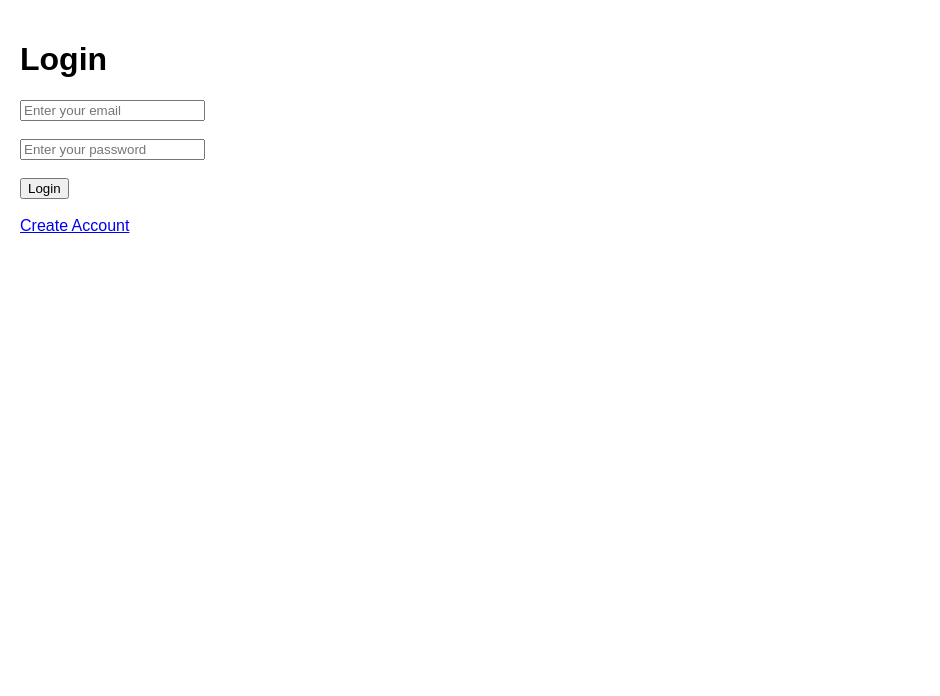
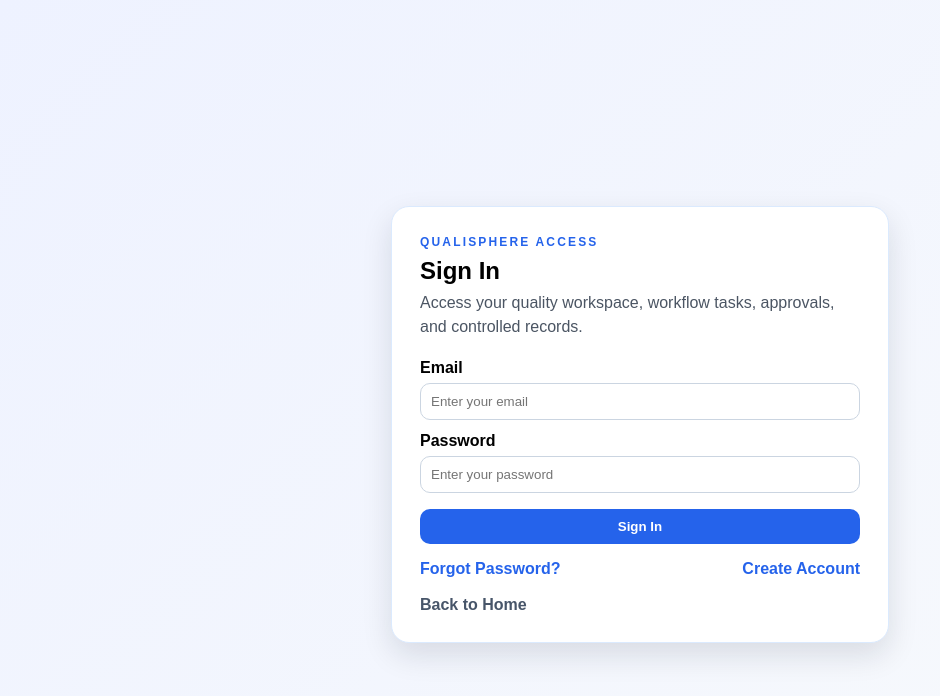
Before and after one commit to Markatcholi/Qualiflow6, a Next.js app: page /login in a window 1280 px wide. Shown: the top 696 px of the page, without its empty margins (0-940 px from the left). Built offline with nearby package versions, Linux system fonts and the light colour scheme; no server answers.

Commit message:
Enhance login form with email normalization and styling
Signed-off-by: Assih Atcholi <markatcholi918@gmail.com>

```diff
--- a/app/login/page.tsx
+++ b/app/login/page.tsx
@@ -9,13 +9,15 @@ export default function LoginPage() {
   const [password, setPassword] = useState("");
 
   const login = async () => {
-    if (!email || !password) {
+    const normalizedEmail = email.trim().toLowerCase();
+
+    if (!normalizedEmail || !password) {
       alert("Email and password are required.");
       return;
     }
 
     const { error } = await supabase.auth.signInWithPassword({
-      email: email.trim().toLowerCase(),
+      email: normalizedEmail,
       password,
     });
 
@@ -28,19 +30,135 @@ export default function LoginPage() {
   };
 
   return (
-    <main style={{ padding: "20px", fontFamily: "Arial, sans-serif" }}>
-      <h1>Login</h1>
+    <main style={pageStyle}>
+      <section style={cardStyle}>
+        <div style={eyebrowStyle}>QUALISPHERE ACCESS</div>
+        <h1 style={{ margin: "8px 0 6px" }}>Sign In</h1>
+        <p style={subtleText}>
+          Access your quality workspace, workflow tasks, approvals, and controlled records.
+        </p>
 
-      <input type="email" placeholder="Enter your email" value={email} onChange={(e) => setEmail(e.target.value)} />
-      <br /><br />
+        <div style={{ marginBottom: "12px" }}>
+          <label style={labelStyle}>Email</label>
+          <input
+            type="email"
+            placeholder="Enter your email"
+            value={email}
+            onChange={(e) => setEmail(e.target.value)}
+            style={inputStyle}
+          />
+        </div>
 
-      <input type="password" placeholder="Enter your password" value={password} onChange={(e) => setPassword(e.target.value)} />
-      <br /><br />
+        <div style={{ marginBottom: "16px" }}>
+          <label style={labelStyle}>Password</label>
+          <input
+            type="password"
+            placeholder="Enter your password"
+            value={password}
+            onChange={(e) => setPassword(e.target.value)}
+            style={inputStyle}
+          />
+        </div>
 
-      <button onClick={login}>Login</button>
-      <br /><br />
+        <button onClick={login} style={primaryButtonStyle}>
+          Sign In
+        </button>
 
-      <Link href="/signup">Create Account</Link>
+        <div style={linkRowStyle}>
+          <Link href="/forgot-password" style={linkStyle}>
+            Forgot Password?
+          </Link>
+
+          <Link href="/signup" style={linkStyle}>
+            Create Account
+          </Link>
+        </div>
+
+        <div style={{ marginTop: "18px" }}>
+          <Link href="/" style={secondaryLinkStyle}>
+            Back to Home
+          </Link>
+        </div>
+      </section>
     </main>
   );
 }
+
+const pageStyle: React.CSSProperties = {
+  minHeight: "100vh",
+  padding: "24px",
+  fontFamily: "Arial, sans-serif",
+  background: "linear-gradient(135deg, #eef2ff, #f8fafc)",
+  display: "flex",
+  alignItems: "center",
+  justifyContent: "center",
+};
+
+const cardStyle: React.CSSProperties = {
+  width: "100%",
+  maxWidth: "440px",
+  background: "white",
+  border: "1px solid #dbeafe",
+  borderRadius: "18px",
+  padding: "28px",
+  boxShadow: "0 12px 30px rgba(15, 23, 42, 0.12)",
+};
+
+const eyebrowStyle: React.CSSProperties = {
+  color: "#2563eb",
+  fontWeight: 800,
+  fontSize: "12px",
+  letterSpacing: "0.18em",
+};
+
+const subtleText: React.CSSProperties = {
+  color: "#4b5563",
+  marginTop: 0,
+  marginBottom: "20px",
+  lineHeight: "24px",
+};
+
+const labelStyle: React.CSSProperties = {
+  display: "block",
+  fontWeight: 700,
+  marginBottom: "6px",
+};
+
+const inputStyle: React.CSSProperties = {
+  padding: "10px",
+  width: "100%",
+  border: "1px solid #cbd5e1",
+  borderRadius: "10px",
+  boxSizing: "border-box",
+};
+
+const primaryButtonStyle: React.CSSProperties = {
+  background: "#2563eb",
+  color: "white",
+  border: "none",
+  borderRadius: "10px",
+  padding: "10px 18px",
+  fontWeight: 800,
+  cursor: "pointer",
+  width: "100%",
+};
+
+const linkRowStyle: React.CSSProperties = {
+  display: "flex",
+  justifyContent: "space-between",
+  gap: "12px",
+  flexWrap: "wrap",
+  marginTop: "16px",
+};
+
+const linkStyle: React.CSSProperties = {
+  color: "#2563eb",
+  fontWeight: 700,
+  textDecoration: "none",
+};
+
+const secondaryLinkStyle: React.CSSProperties = {
+  color: "#475569",
+  fontWeight: 700,
+  textDecoration: "none",
+};
```
